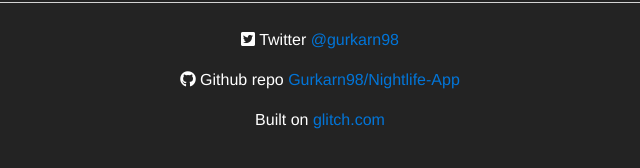
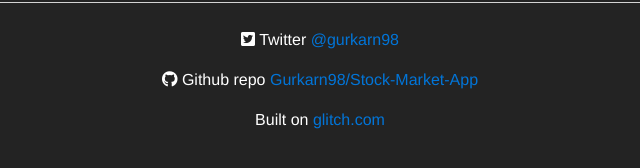
Before and after one commit to Gurkarn98/Stock-Market-App, a website: page myApp/index.html in a window 1280 px wide. Shown: the part 204-372 px from the top of the page, 320-960 px from the left. Drawn offline with nearby package versions, Linux system fonts and the light colour scheme; some packages are replaced by stand-ins of ours; no server answers.

Commit message:
Update index.html

```diff
--- a/myApp/index.html
+++ b/myApp/index.html
@@ -54,7 +54,7 @@
         </div>
       </div>
       <div class="text-center">
-        <p><i class="footer fab fa-github"></i> Github repo <a href="https://github.com/Gurkarn98/Stock-Market-App" target="_blank">Gurkarn98/Nightlife-App</a></p>
+        <p><i class="footer fab fa-github"></i> Github repo <a href="https://github.com/Gurkarn98/Stock-Market-App" target="_blank">Gurkarn98/Stock-Market-App</a></p>
         <p>Built on <a href="https://glitch.com/~stockmarket">glitch.com</a></p>
       </div>
     </footer>
```
